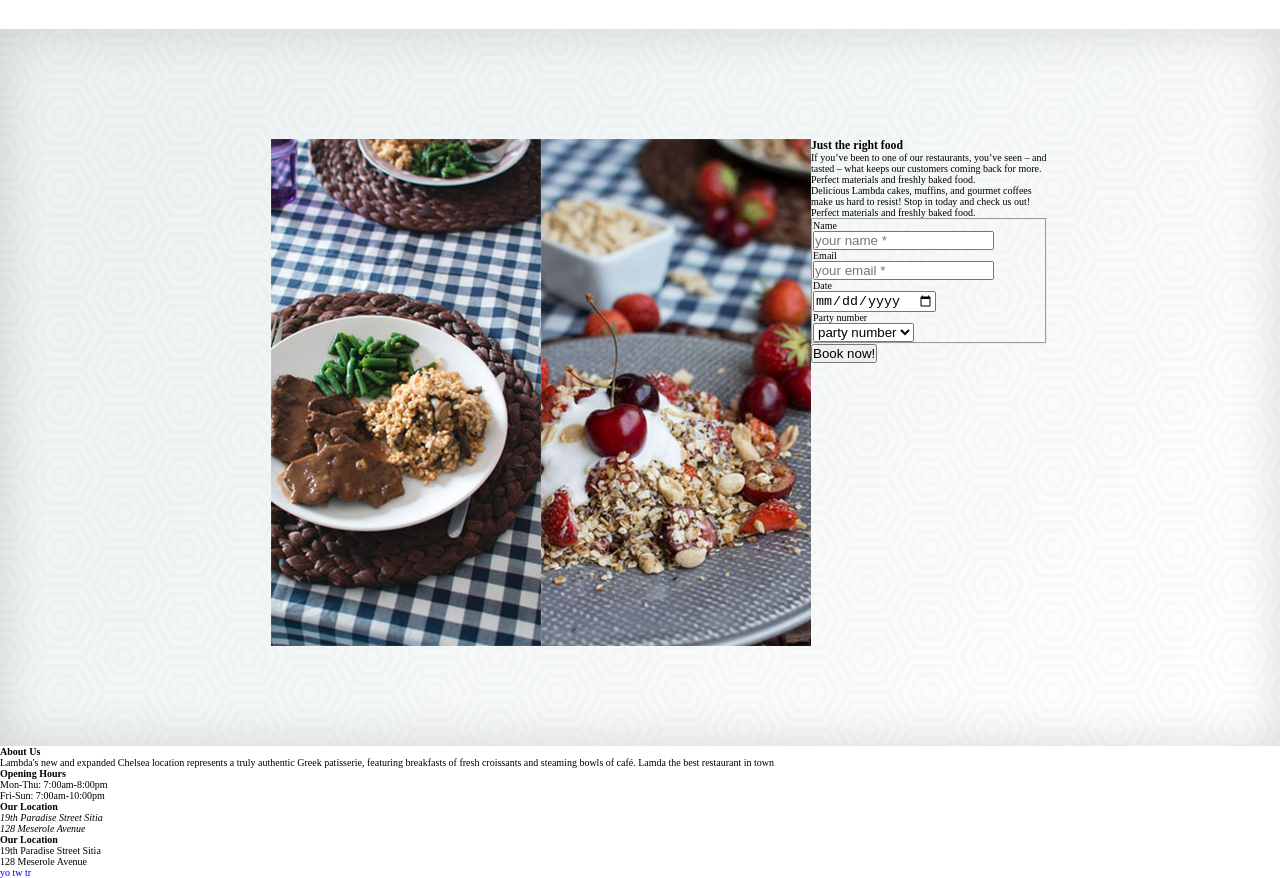
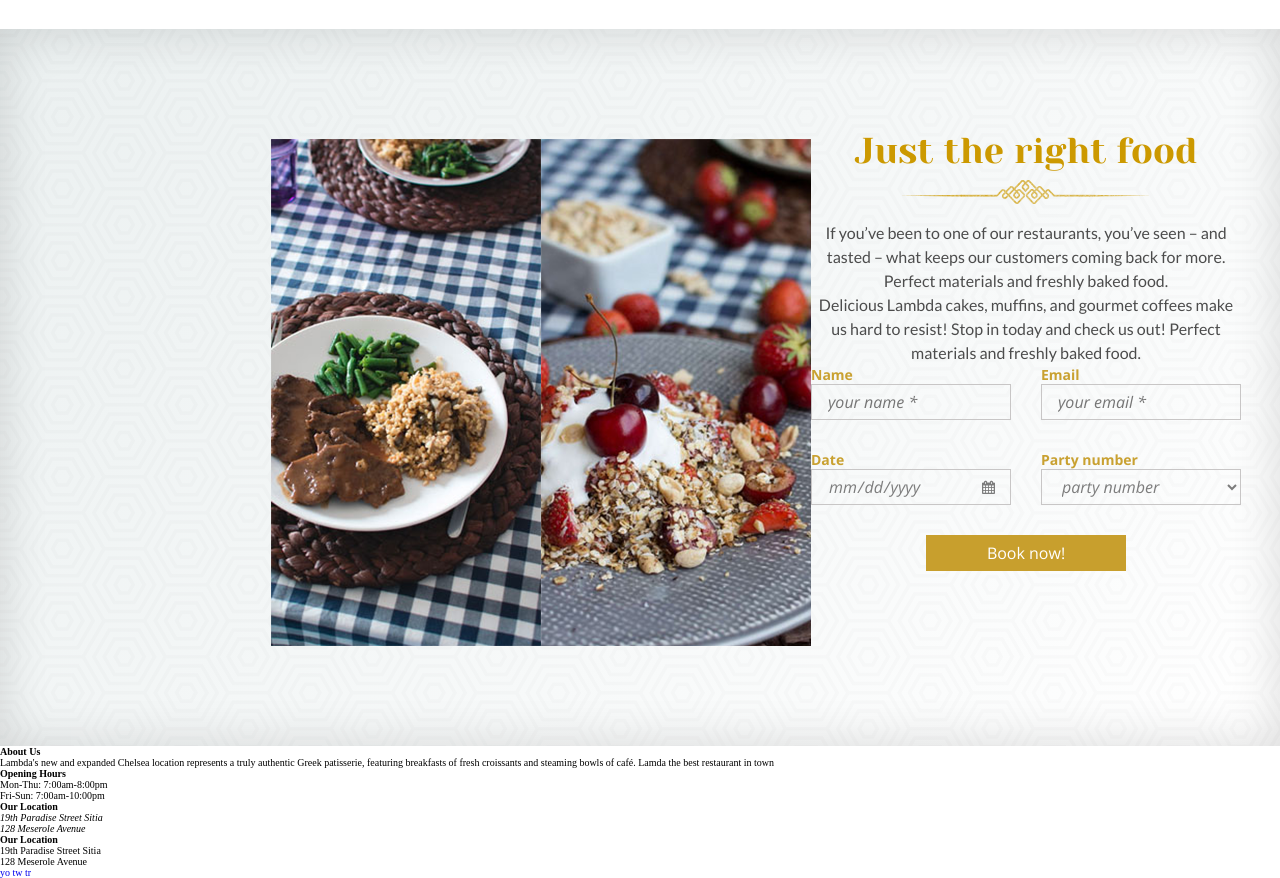
Before and after one commit to YauhenDavidovich/Rsschool2021-EN, a plain HTML site: page layout-restaurant/index.html in a window 1280 px wide. Shown: the part 3940-4818 px from the top of the page. Drawn offline with nearby package versions, Linux system fonts and the light colour scheme; grey boxes are pictures that could not be loaded; a web font is replaced by a local one.

Commit message:
feat: add reservation form style

```diff
--- a/layout-restaurant/index.html
+++ b/layout-restaurant/index.html
@@ -5,6 +5,9 @@
     <title>Restaurant</title>
     <link rel="preconnect" href="https://fonts.gstatic.com">
     <link href="https://fonts.googleapis.com/css2?family=Gentium+Book+Basic:ital,wght@0,400;0,700;1,400;1,700&family=Lato:ital,wght@0,100;0,300;0,400;0,700;0,900;1,100;1,300;1,400;1,700;1,900&family=Open+Sans:ital,wght@0,300;0,400;0,600;0,700;0,800;1,300;1,400;1,600;1,700;1,800&family=Yeseva+One&display=swap"
+          rel="stylesheet">
+    <link rel="preconnect" href="https://fonts.gstatic.com">
+    <link href="https://fonts.googleapis.com/css2?family=Open+Sans:ital,wght@0,300;0,400;0,600;0,700;0,800;1,300;1,400;1,600;1,700;1,800&display=swap"
           rel="stylesheet">
     <script src="https://kit.fontawesome.com/3f016a85cd.js" crossorigin="anonymous"></script>
     <link rel="stylesheet" href="style.css">
@@ -217,10 +220,12 @@
                         resist! Stop in today and check us out! Perfect materials and freshly baked food.</p>
                 </div>
                 <form class="reservations__form" method="post">
-                    <fieldset class="forms__items">
+                    <div class="forms__items">
+                        <div class="form-item__inner">
                             <label class="forms__item">
                                 <p class="forms__title">Name</p>
-                            <input class="forms__input" type="text" name="name" placeholder="your name *" tabindex="1"
+                                <input class="forms__input" type="text" name="name" placeholder="your name *"
+                                       tabindex="1"
                                        required="">
                             </label>
                             <label class="forms__item">
@@ -228,9 +233,11 @@
                                 <input class="forms__input" type="email" name="email" placeholder="your email *"
                                        required="">
                             </label>
+                        </div>
+                        <div class="form-item__inner">
                             <label class="forms__item">
                                 <p class="forms__title">Date</p>
-                            <input class="forms__input" type="date" name="date" required="">
+                                <input class="forms__input calendar" type="date" name="date" required="">
                             </label>
                             <label class="forms__item">
                                 <p class="forms__title">Party number</p>
@@ -240,7 +247,8 @@
                                     <option value="2">2</option>
                                 </select>
                             </label>
-                    </fieldset>
+                        </div>
+                    </div>
                     <button class="forms__btn" type="submit">Book now!</button>
                 </form>
             </div>
--- a/layout-restaurant/style.scss
+++ b/layout-restaurant/style.scss
@@ -2,6 +2,7 @@ $color-primary: #ffffff;
 $color-primary-transparent: rgba(255, 255, 255, 0.45);
 $color-primary-transparent-hover: rgba(255, 255, 255, 0.65);
 $color-gold: #dab33e;
+$color-gold-2: #c9a131;
 $color-gold-hover: #DAC07A;
 $color-gold-dark: #cc9900;
 $color-gold-light: #c89f2d;
@@ -10,6 +11,9 @@ $color-dark: #000000;
 $color-dark-transparent: rgba(0, 0, 0, 0.5);
 $color-dark-x: #4c4c4c;
 $color-light: #dde0df;
+$color-form-placeholder-text: #7c7c7c;
+$color-form-placeholder-border: #c8c6c6;
+
 
 *,
 *::before,
@@ -552,3 +556,133 @@ h1 {
   max-width: 57rem;
   width: 100%;
 }
+
+
+.reservations__article {
+display: flex;
+  justify-content: flex-start;
+  flex-direction: column;
+  align-items: center;
+  max-width: 43rem;
+
+}
+
+
+.reservations__title {
+  color: $color-gold-dark;
+  font-family: "Yeseva One", cursive;
+  font-size: 3.6rem;
+  font-weight: 400;
+  font-style: normal;
+  letter-spacing: normal;
+  line-height: 2.4rem;
+  text-align: center;
+
+  &:after {
+    line-height: 0;
+    display: block;
+    margin: 1.7rem 0;
+    content: url(./assets/icons/Divider.png);
+  }
+}
+
+.reservations__text {  ;
+  color: $color-dark-x;
+  font-family: 'Lato', sans-serif;
+  font-size: 1.6rem;
+  font-weight: 400;
+  font-style: normal;
+  letter-spacing: normal;
+  line-height: 2.4rem;
+  text-align: center;
+}
+
+.reservations__form {
+  width: 100%;
+  max-width: 43rem;
+  text-align: center;
+}
+
+
+.form-item__inner {
+  display: flex;
+  width: 100%;
+  margin-bottom: 2rem;
+  justify-content: space-between;
+}
+
+
+.forms__item {
+  position: relative;
+  margin-right: 3rem;
+  margin-bottom: 1rem;
+}
+
+
+.forms__item:last-child {
+  margin-right: 0;
+}
+
+.forms__title {
+  color: $color-gold-2;
+  font-family: 'Open Sans', sans-serif;
+  font-size: 1.4rem;
+  font-weight: 700;
+  font-style: normal;
+  letter-spacing: normal;
+  line-height: normal;
+  text-align: left;
+}
+
+
+.forms__input {
+  width: 20rem;
+  height: 3.6rem;
+  border: 1px solid $color-form-placeholder-border;
+  color: $color-form-placeholder-text;
+  font-family: 'Open Sans', sans-serif;
+  font-size: 1.6rem;
+  font-style: italic;
+  letter-spacing: normal;
+  line-height: normal;
+  text-align: left;
+  padding-left: 1.6rem;
+}
+
+input[type="date"]::-webkit-inner-spin-button {
+  display: none;
+}
+
+input[type="date"]::-webkit-calendar-picker-indicator{
+  background: none;
+  padding: 0;
+}
+
+input[type='text'], input[type="email"]{
+  background: none;
+}
+
+select {
+  background: none;
+}
+
+
+.calendar {
+  background: url(assets/icons/calendar.png) no-repeat scroll 17rem 1rem;
+}
+
+
+.forms__btn {
+  width: 20rem;
+  height: 3.6rem;
+  border: 1px solid $color-gold-light;
+  background-color: $color-gold-light;
+  color: $color-primary;
+  font-family: 'Open Sans', sans-serif;
+  font-size: 1.6rem;
+  font-weight: 400;
+  font-style: normal;
+  letter-spacing: normal;
+  line-height: normal;
+  text-align: center;
+}
```
Also changed, not shown: layout-restaurant/assets/icons/calendar.png (added), layout-restaurant/style.css. Lines whose indentation alone changed are shown as unchanged.
